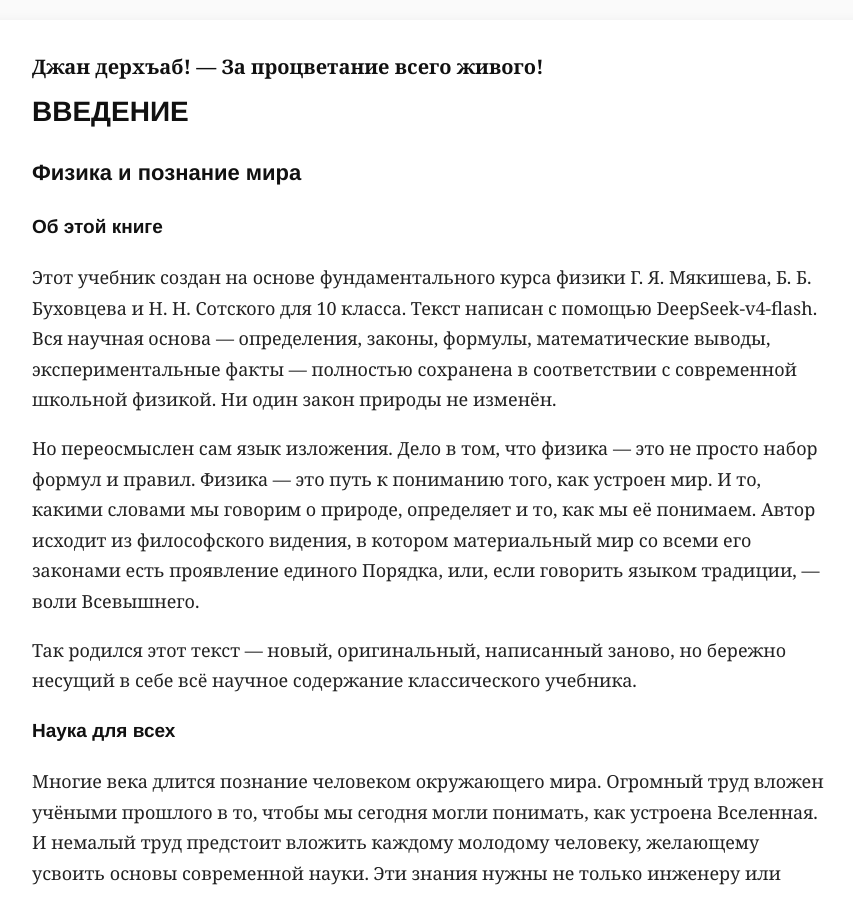
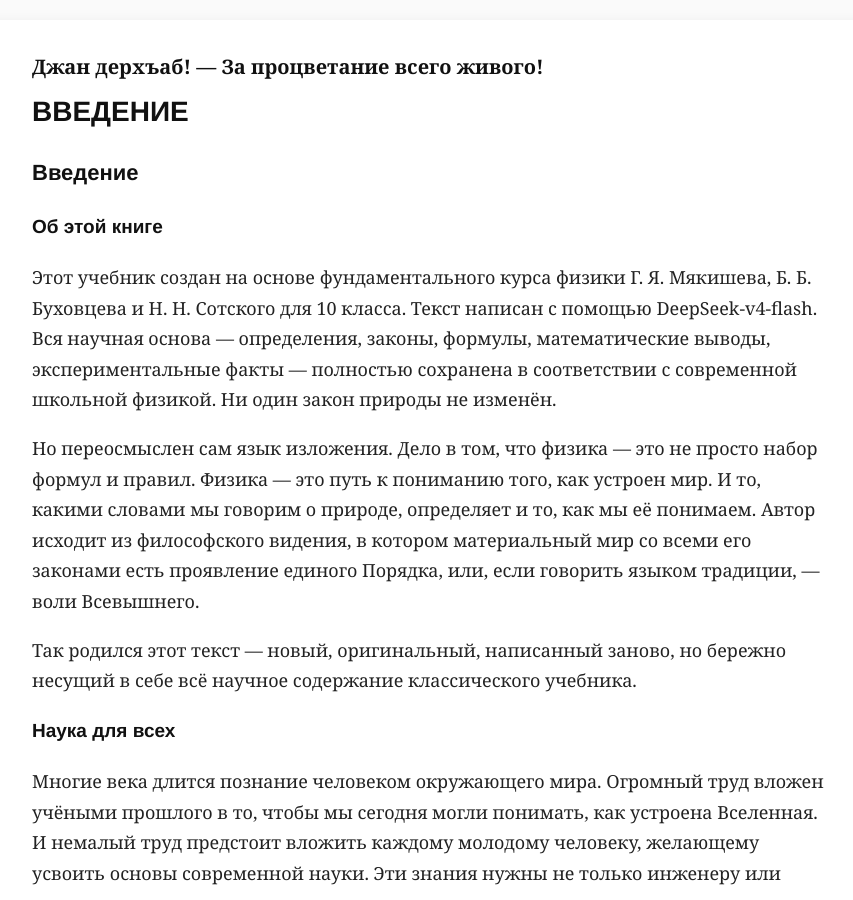
Before and after one commit to dargomag/dargomag.github.io, a Jekyll site: the page built from physics/00.md, in a window 1280 px wide and 900 px high. Shown: the whole window, without its empty margins (208-1061 px from the left). Built offline with Jekyll 4.4.1, drawn with Linux system fonts in a browser that asks for light colours.

Commit message:
Update 00.md

```diff
--- a/physics/00.md
+++ b/physics/00.md
@@ -1,10 +1,10 @@
 ---
-title: Введение. Физика и познание мира
+title: Божественная физика
 ---
 
 # ВВЕДЕНИЕ
 
-## Физика и познание мира
+## Введение
 
 ### Об этой книге
 
```
